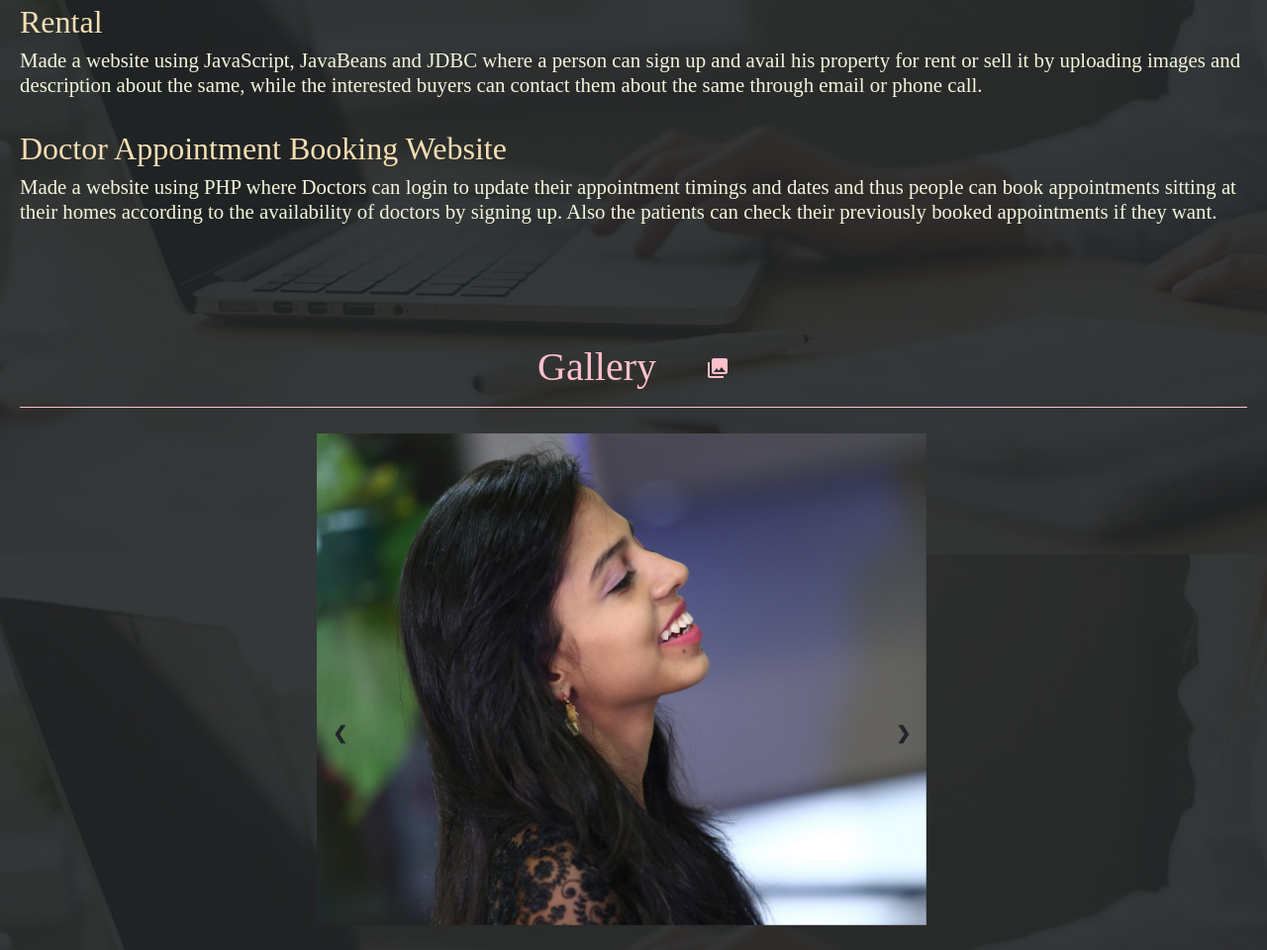
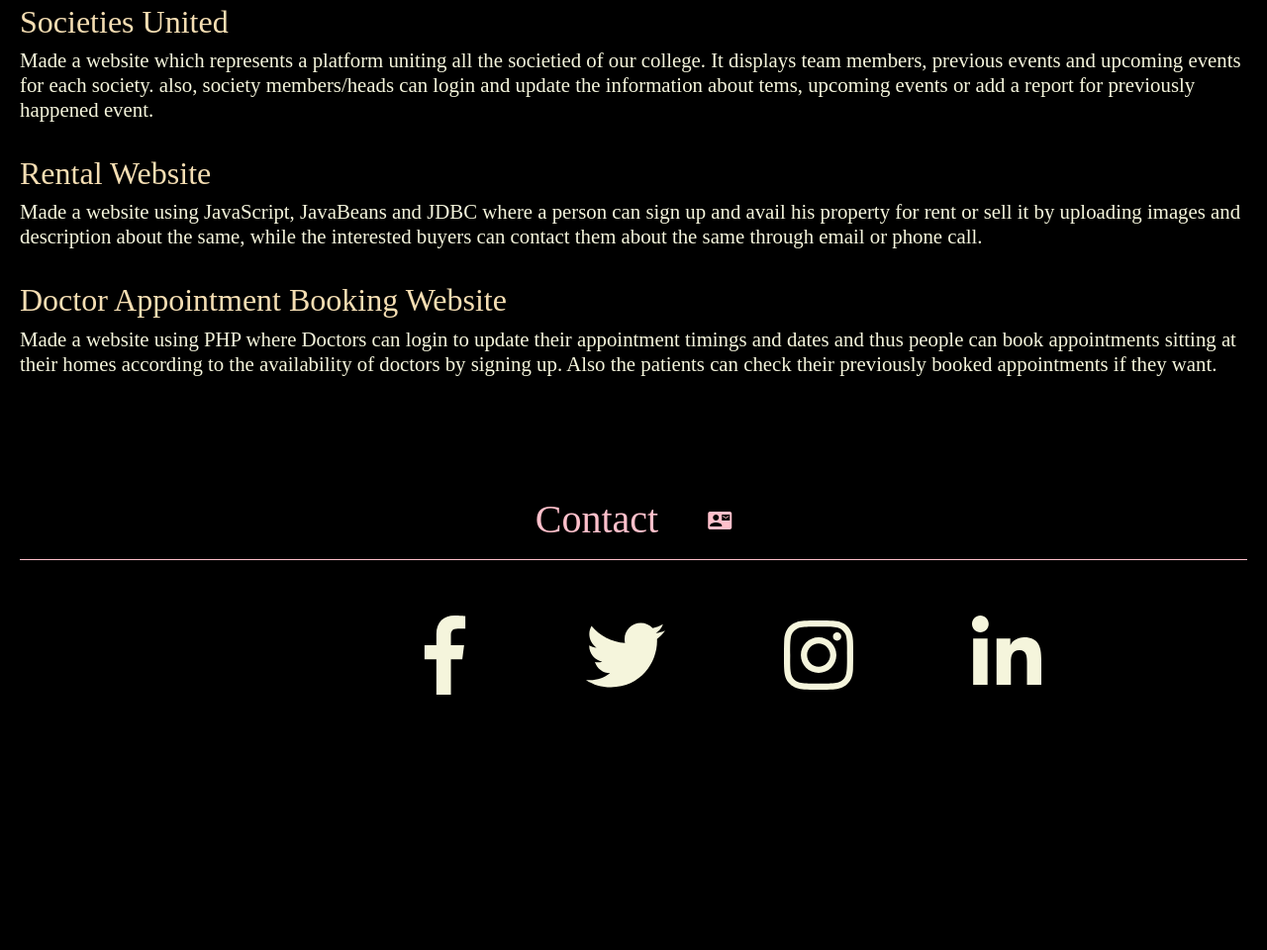
Before and after one commit to riddhikwatra/riddhikwatra.github.io, a plain HTML site: page index.html in a window 1280 px wide. Shown: the part 1840-2800 px from the top of the page at 99% size. After the commit the page ends 2658 px from the top, so only its background shows below. Drawn offline with nearby package versions, Linux system fonts and the light colour scheme.

Commit message:
changed layout

```diff
--- a/index.html
+++ b/index.html
@@ -30,9 +30,7 @@
 				<li class="main-header-item">
 					<a href="#projects" class="smoothScroll">Projects</a>
 				</li>
-				<li class="main-header-item">
-					<a href="#gallery" class="smoothScroll">Gallery</a>
-				</li>
+
                 <li class="main-header-item">
                     <a href="#contact" class="smoothScroll">Contact</a>
                 </li>
@@ -94,7 +92,10 @@
             <i class="material-icons font-34">work</i>
         </h1>
         <hr>
-        <h2>Rental</h2>
+        <h2>Societies United</h2>
+        <h3>Made a website which represents a platform uniting all the societied of our college. It displays team members, previous events and upcoming events for each society. also, society members/heads can login and update the information about tems, upcoming events or add a report for previously happened event.</h3>
+        <br>
+        <h2>Rental Website</h2>
         <h3>Made a website using JavaScript, JavaBeans and JDBC where a person can sign up and avail his property for rent or sell it by uploading images and description about the same, while the
 					interested buyers can contact them about the same through email or phone call. </h3>
 				<br>
@@ -102,33 +103,7 @@
         <h3>Made a website using PHP where Doctors can login to update their appointment timings and dates and thus people can book appointments sitting at their homes according to the availability of doctors by signing up. Also the patients can check their previously booked appointments if they want.</h3>
 
 </section>
-<section class="sec" id="gallery">
-<br>
-<br>
-<br>
-<h1>Gallery
-		<i class="material-icons font-34">collections</i>
-</h1>
-<hr>
-<div class=" carousel slide carousel-fade slides" data-ride="carousel" data-interval="1500">
-		 <div class="carousel-inner">
-				 <div class="carousel-item">
-						 <img class="image active" src="img/picture1.jpg" alt="picture1">
-						 <div class="carousel-cap"></div>
-				 </div>
-				 <div class="carousel-item">
-						 <img class="image" src="img/picture2.jpg" alt="picture2">
-						 <div class="carousel-cap"></div>
-				 </div>
-				 <div class="carousel-item">
-						 <img class="image" src="img/picture3.jpg" alt="picture3">
-						 <div class="carousel-cap"></div>
-				 </div>
-				 <a class="prev" onclick="plusSlides(-1)">&#10094;</a>
-  		 	 <a class="next" onclick="plusSlides(1)">&#10095;</a>
-		 </div>
- </div>
-</section>
+
 <section class="sec" id="contact">
 				<br>
 				<br>
```
Also changed, not shown: img/back.jpg (deleted), img/bg1.jpeg (deleted), img/me.jpg (deleted), img/picture1.jpg (deleted), img/picture2.jpg (deleted).
